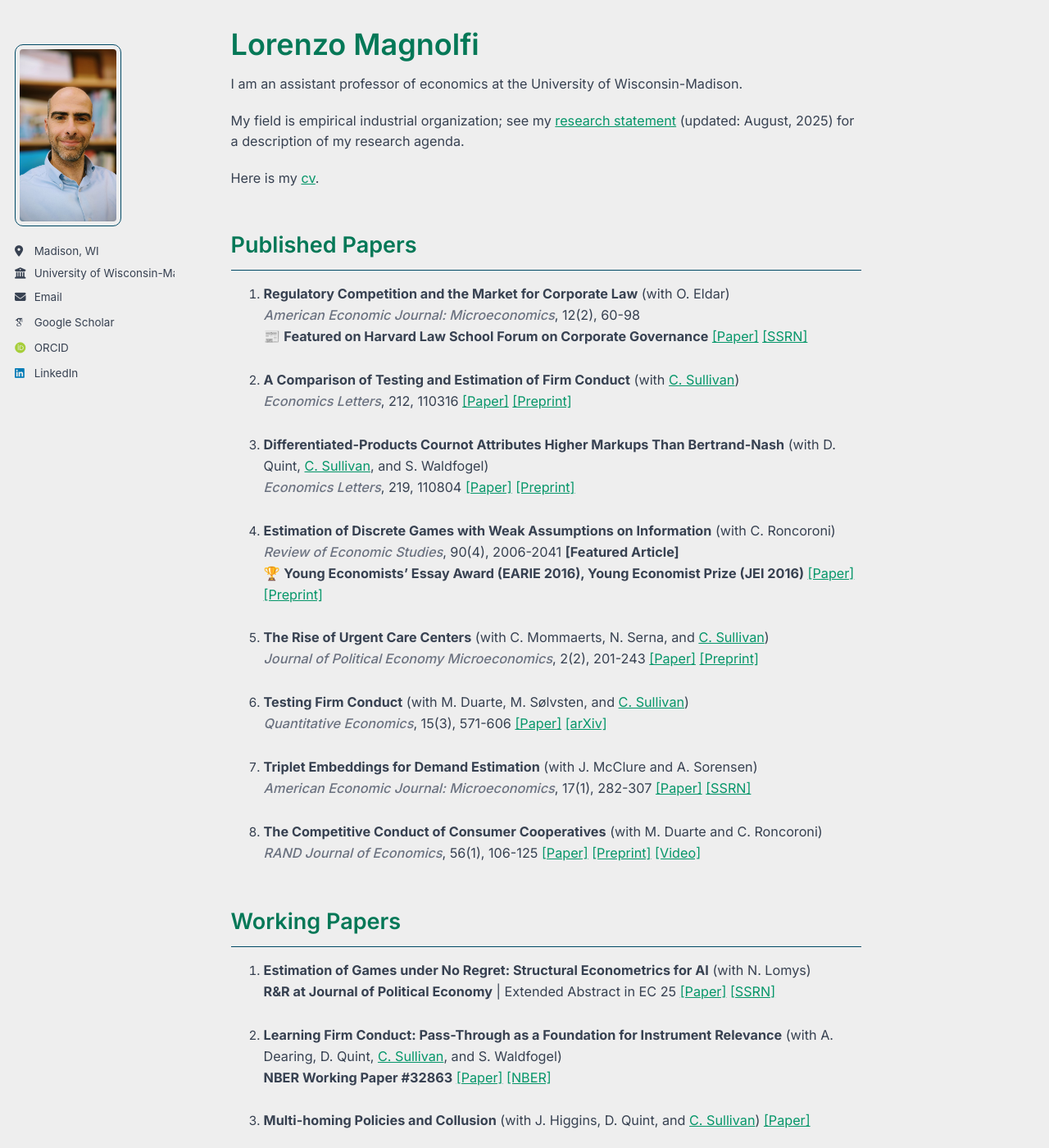
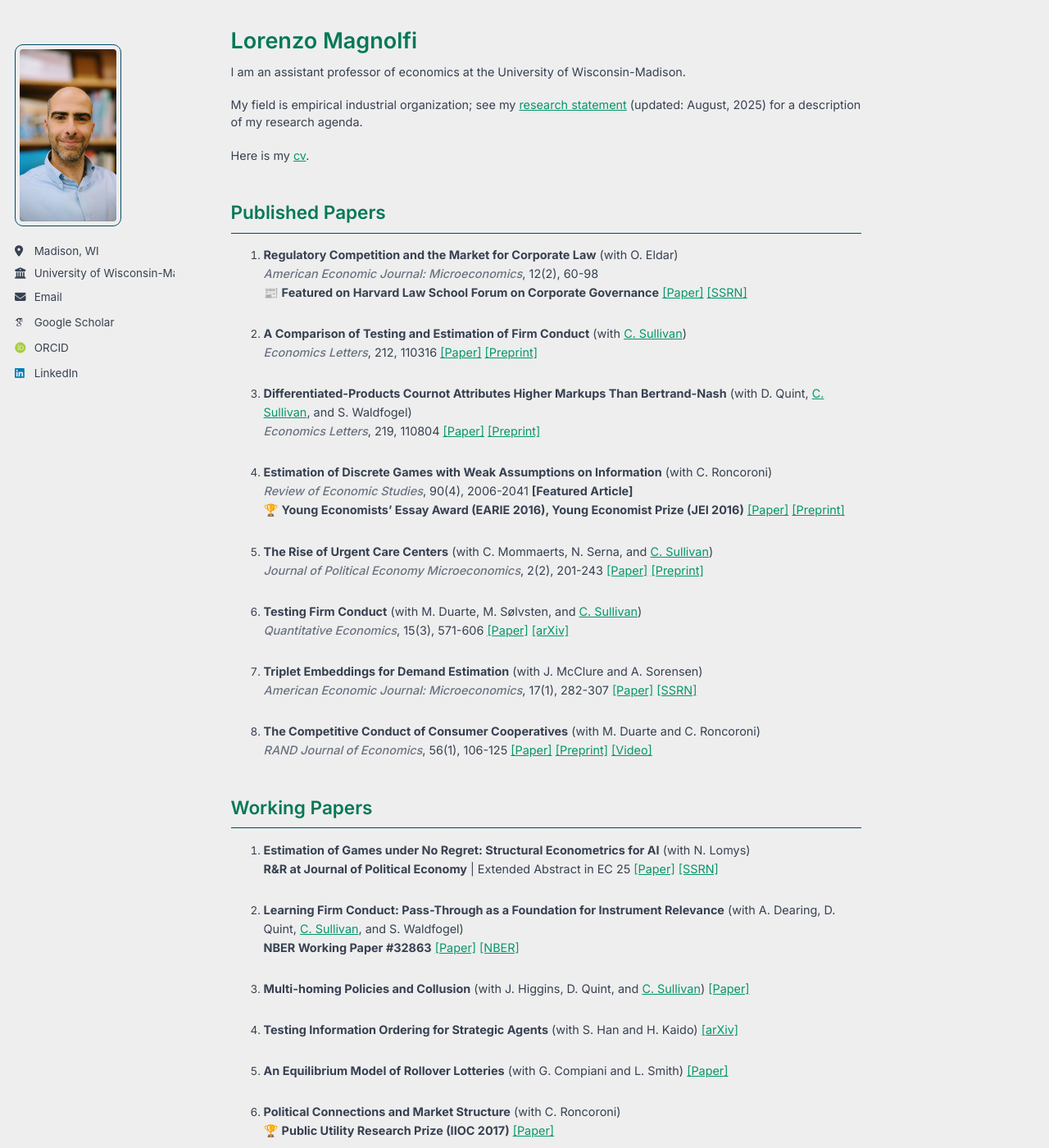
Before and after one commit to LorenzoMagnolfi/Lorenzomagnolfi.github.io, a Jekyll site: the page built from _pages/about.md, in a window 1280 px wide and 1400 px high. Shown: the whole window at 82% size. Built offline with Jekyll 4.4.1, drawn with Linux system fonts in a browser that asks for light colours; some web fonts are replaced; a script that is not in the unit is left out.

Commit message:
Update custom.css

```diff
--- a/assets/css/custom.css
+++ b/assets/css/custom.css
@@ -77,27 +77,27 @@ a:hover {
 
 /* Smaller fonts for about page content */
 .page__content {
-  font-size: 0.9rem; /* Reduce base font size */
+  font-size: 0.8rem; /* Reduce base font size */
 }
 
 .page__content h1, .page__title {
-  font-size: 2rem; /* Smaller main title */
+  font-size: 1.5rem; /* Smaller main title */
 }
 
 .page__content h2 {
-  font-size: 1.5rem; /* Smaller section headers */
+  font-size: 1.25rem; /* Smaller section headers */
 }
 
 .page__content h3 {
-  font-size: 1.25rem; /* Smaller sub-headers */
+  font-size: 1.05rem; /* Smaller sub-headers */
 }
 
 .page__content p {
-  font-size: 0.9rem; /* Smaller paragraph text */
+  font-size: 0.8rem; /* Smaller paragraph text */
 }
 
 .page__content li {
-  font-size: 0.85rem; /* Smaller list items (publications) */
+  font-size: 0.75rem; /* Smaller list items (publications) */
 }
 
 .page__content strong {
```
